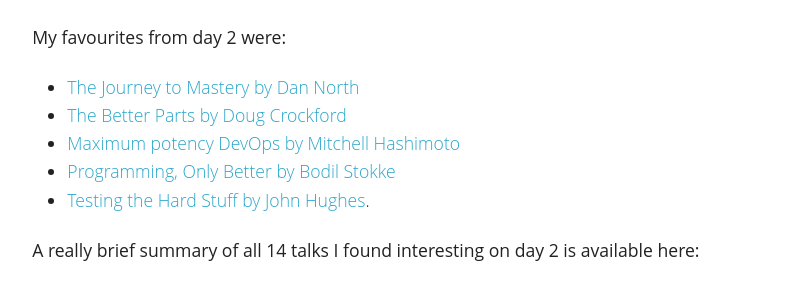
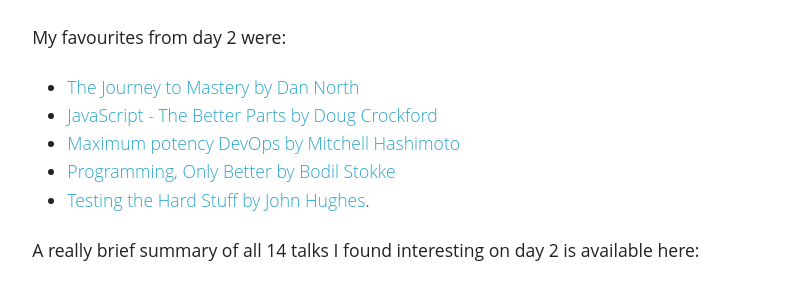
Before and after one commit to dublado/csabapalfi.github.io, a Jekyll site: the page built from _posts/2014-04-24-craftconf-day-2.md, in a window 1280 px wide and 1400 px high, scrolled down 212 px. Shown: the part 157-453 px from the top of the window, without its empty margins (243-1033 px from the left). Built offline with Jekyll 4.4.1, drawn with Linux system fonts in a browser that asks for light colours; Markdown is read by kramdown in place of the engine named in the settings; comment, search, counter and statistics services are not loaded; some of the changed text lies outside the part shown.

Commit message:
better title for Doug

```diff
--- a/_posts/2014-04-24-craftconf-day-2.md
+++ b/_posts/2014-04-24-craftconf-day-2.md
@@ -11,7 +11,7 @@ The **[Craft Conference](http://craft-conf.com/2014/)** was amazing. You should
 My favourites from day 2 were:
 
 * [The Journey to Mastery by Dan North](#dan)
-* [The Better Parts by Doug Crockford](#doug)
+* [JavaScript - The Better Parts by Doug Crockford](#doug)
 * [Maximum potency DevOps by Mitchell Hashimoto](#mitchell)
 * [Programming, Only Better by Bodil Stokke](#bodil)
 * [Testing the Hard Stuff by John Hughes](#john).
@@ -40,7 +40,7 @@ In summary: **choose your goals deliberately** and undertand your process of lea
 
 At the end of the talk the **two sides of simplicity** also came-up somehow. You have the 'I overlook the details' simple and hard-fought tru simplicity divided by the complexity mess between.
 
-## <a name="doug"></a>The Better Parts
+## <a name="doug"></a>JavaScript - The Better Parts
 ### by Douglas Crockford [crockford.com](http://www.crockford.com/)
 
 Doug needs no introduction. Think JSON and his book about The Good Parts of JavaScript.
```
